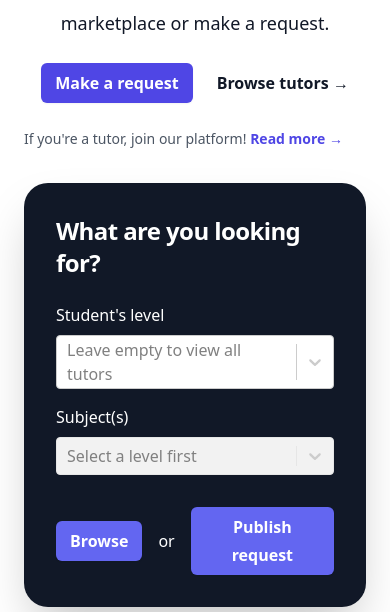
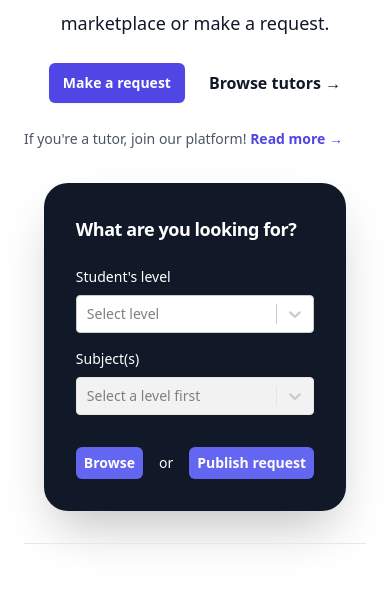
Before and after one commit to tanjoshua/tutoringsg-web, a Next.js app: page / in a window 390 px wide. Shown: the part 381-993 px from the top of the page. Built offline with nearby package versions, Linux system fonts and the light colour scheme; no server answers.

Commit message:
some responsive design stuff + misc

```diff
--- a/src/components/shared/Navbar.tsx
+++ b/src/components/shared/Navbar.tsx
@@ -1,7 +1,12 @@
 import React from "react";
 import { Fragment } from "react";
 import { Disclosure, Menu, Transition } from "@headlessui/react";
-import { Bars3Icon, BellIcon, XMarkIcon } from "@heroicons/react/24/outline";
+import {
+  ArrowRightOnRectangleIcon,
+  Bars3Icon,
+  BellIcon,
+  XMarkIcon,
+} from "@heroicons/react/24/outline";
 import Link from "next/link";
 import { useQuery } from "react-query";
 import { getMe } from "@/services/user";
@@ -154,7 +159,15 @@ const Navbar = () => {
                       className="text-gray-300 hover:bg-gray-700 hover:text-white px-3 py-2 rounded-md text-sm"
                       href="/login"
                     >
-                      Tutor log in <span aria-hidden="true">&rarr;</span>
+                      <div className="hidden md:block">
+                        Tutor log in <span aria-hidden="true">&rarr;</span>
+                      </div>
+                      <div className="md:hidden">
+                        <ArrowRightOnRectangleIcon
+                          className="h-6 w-6"
+                          aria-hidden="true"
+                        />
+                      </div>
                     </a>
                   ))}
               </div>
--- a/src/pages/browse/index.tsx
+++ b/src/pages/browse/index.tsx
@@ -245,7 +245,11 @@ const BrowseTutors: NextPageWithLayout = () => {
                 Clear filters
               </div>
 
-              <Disclosure as="div" className="border-b border-gray-200 py-4">
+              <Disclosure
+                as="div"
+                className="border-b border-gray-200 py-4"
+                defaultOpen={true}
+              >
                 {({ open }) => (
                   <>
                     <h3 className="-my-3 flow-root">
@@ -291,7 +295,11 @@ const BrowseTutors: NextPageWithLayout = () => {
                   </>
                 )}
               </Disclosure>
-              <Disclosure as="div" className="border-b border-gray-200 py-4">
+              <Disclosure
+                as="div"
+                className="border-b border-gray-200 py-4"
+                defaultOpen
+              >
                 {({ open }) => (
                   <>
                     <h3 className="-my-3 flow-root">
--- a/src/pages/index.tsx
+++ b/src/pages/index.tsx
@@ -106,7 +106,7 @@ const Home: NextPageWithLayout = () => {
               <div className="mt-6 flex items-center justify-center gap-x-6 lg:justify-start">
                 <a
                   href="/request/make"
-                  className="rounded-md bg-indigo-600 px-3.5 py-1.5 text-base font-semibold leading-7 text-white shadow-sm hover:bg-indigo-500 focus-visible:outline focus-visible:outline-2 focus-visible:outline-offset-2 focus-visible:outline-indigo-600"
+                  className="rounded-md bg-indigo-600 px-3.5 py-1.5 text-sm md:text-base font-semibold leading-7 text-white shadow-sm hover:bg-indigo-500 focus-visible:outline focus-visible:outline-2 focus-visible:outline-offset-2 focus-visible:outline-indigo-600"
                 >
                   Make a request
                 </a>
@@ -131,12 +131,12 @@ const Home: NextPageWithLayout = () => {
               </div>
             </div>
             <div className="relative my-8 lg:my-16 lg:mt-8 flex justify-center items-center mx-auto">
-              <div className=" rounded-3xl px-8 lg:px-16 py-8 bg-gray-900 shadow-2xl ">
-                <h2 className="text-2xl font-bold tracking-tight text-white">
+              <div className=" rounded-3xl px-8 lg:px-16 py-8 bg-gray-900 shadow-2xl">
+                <h2 className="text-lg md:text-2xl font-bold tracking-tight text-white">
                   What are you looking for?
                 </h2>
                 <form onSubmit={formik.handleSubmit}>
-                  <div className="mt-6 space-y-4">
+                  <div className="mt-6 space-y-4 text-sm md:text-base">
                     <div className="">
                       <label className="block mb-2 font-medium text-white">
                         Student's level
@@ -149,7 +149,7 @@ const Home: NextPageWithLayout = () => {
                           formik.setFieldValue("level", value);
                         }}
                         value={formik.values.level}
-                        placeholder="Leave empty to view all tutors"
+                        placeholder="Select level"
                       />
                     </div>
                     <div className="">
@@ -184,14 +184,14 @@ const Home: NextPageWithLayout = () => {
                     <div className="pt-4 flex items-center justify-center ">
                       <button
                         type="submit"
-                        className="rounded-md bg-indigo-500 px-3.5 py-1.5 text-base font-semibold leading-7 text-white shadow-sm hover:bg-indigo-600 focus-visible:outline focus-visible:outline-2 focus-visible:outline-offset-2 focus-visible:outline-indigo-600"
+                        className="rounded-md bg-indigo-500 px-2 py-0.5 md:px-3.5 md:py-1.5 font-semibold leading-7 text-white shadow-sm hover:bg-indigo-600 focus-visible:outline focus-visible:outline-2 focus-visible:outline-offset-2 focus-visible:outline-indigo-600"
                       >
                         Browse
                       </button>
                       <div className="text-white mx-4">or</div>
                       <button
                         type="button"
-                        className="rounded-md bg-indigo-500 px-3.5 py-1.5 text-base font-semibold leading-7 text-white shadow-sm hover:bg-indigo-600 focus-visible:outline focus-visible:outline-2 focus-visible:outline-offset-2 focus-visible:outline-indigo-600"
+                        className="rounded-md bg-indigo-500 px-2 py-0.5 md:px-3.5 md:py-1.5 font-semibold leading-7 text-white shadow-sm hover:bg-indigo-600 focus-visible:outline focus-visible:outline-2 focus-visible:outline-offset-2 focus-visible:outline-indigo-600"
                         onClick={() => {
                           router.push({
                             pathname: "/request/make",
--- a/src/pages/tutor/dashboard.tsx
+++ b/src/pages/tutor/dashboard.tsx
@@ -231,7 +231,11 @@ const TutorProfile: NextPageWithLayout = () => {
                 </div>
               </div>
 
-              <Disclosure as="div" className="border-b border-gray-200 py-4">
+              <Disclosure
+                as="div"
+                className="border-b border-gray-200 py-4"
+                defaultOpen
+              >
                 {({ open }) => (
                   <>
                     <h3 className="-my-3 flow-root">
@@ -269,7 +273,11 @@ const TutorProfile: NextPageWithLayout = () => {
                   </>
                 )}
               </Disclosure>
-              <Disclosure as="div" className="border-b border-gray-200 py-4">
+              <Disclosure
+                as="div"
+                className="border-b border-gray-200 py-4"
+                defaultOpen
+              >
                 {({ open }) => (
                   <>
                     <h3 className="-my-3 flow-root">
```
